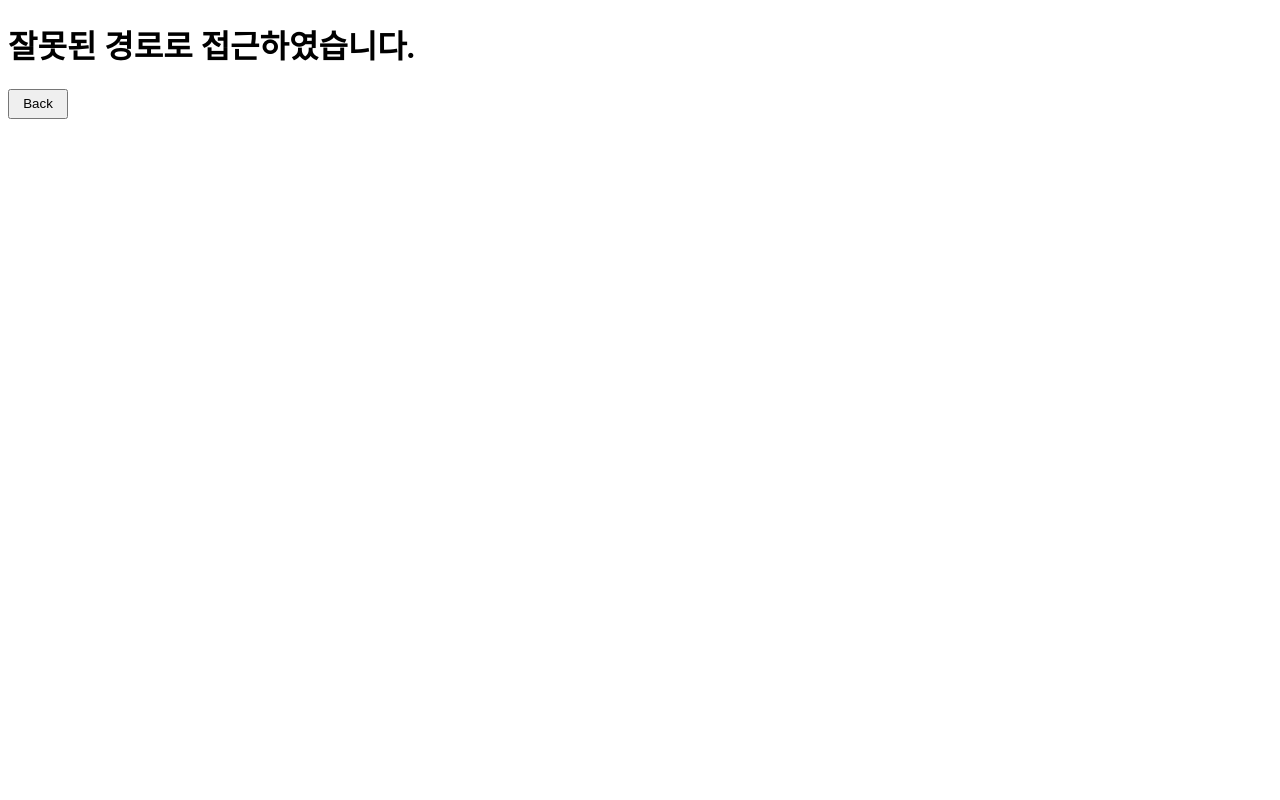
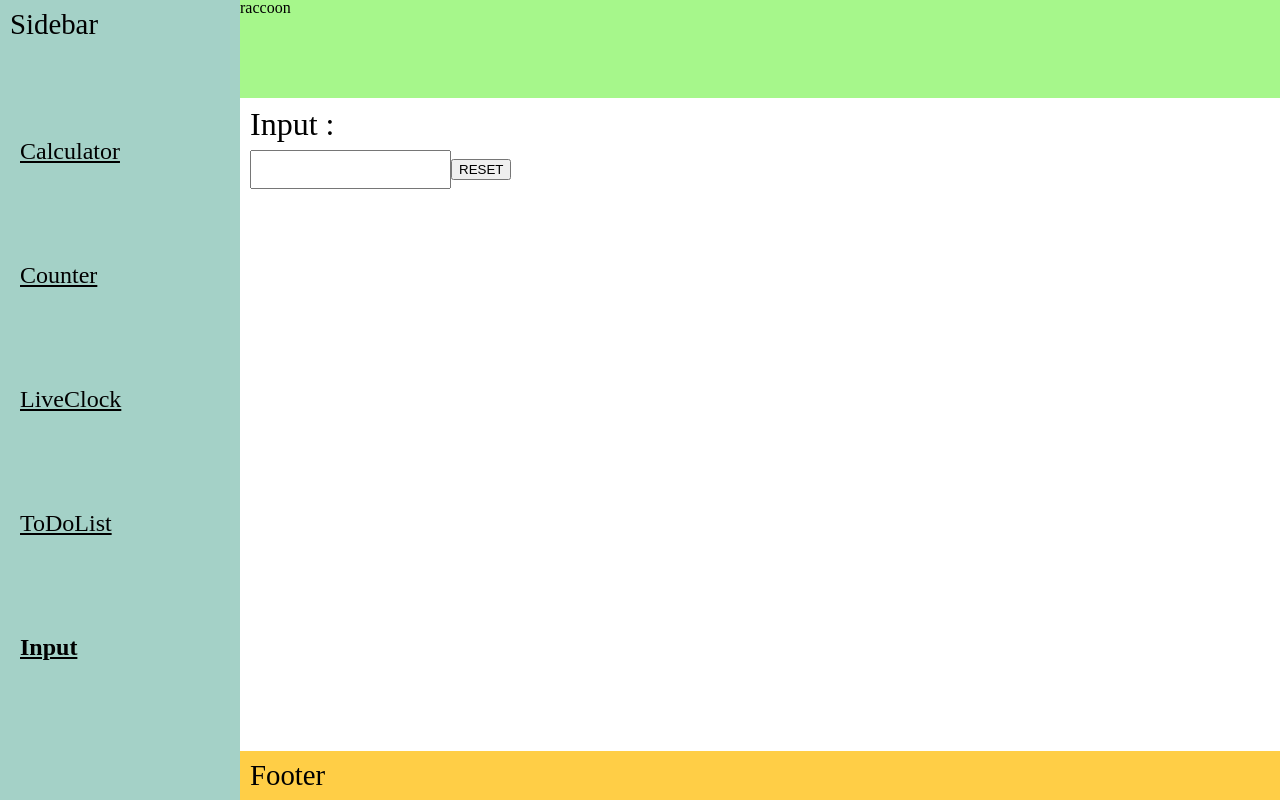
Before and after one commit to tldms1119/react-standard, a React (Create React App) app: page /input in a window 1280 px wide. Built offline with nearby package versions, Linux system fonts and the light colour scheme; a web font is replaced by a local one.

Commit message:
7. Recoil

```diff
--- a/package.json
+++ b/package.json
@@ -15,6 +15,7 @@
         "react-dom": "^18.2.0",
         "react-router-dom": "^6.10.0",
         "react-scripts": "5.0.1",
+        "recoil": "^0.7.7",
         "styled-components": "^5.3.8",
         "styled-reset": "^4.4.5",
         "typescript": "^4.4.2",
--- a/src/components/Input.tsx
+++ b/src/components/Input.tsx
@@ -4,6 +4,7 @@
 
 import styled from "styled-components";
 import { ChangeEvent, useState, useEffect } from "react";
+import { useLoginState } from "@/global/loginState";
 
 const Wrap = styled.div`
     padding: 10px;
@@ -19,13 +20,29 @@ const Wrap = styled.div`
 function Input() {
     // state
     // 함수형 컴포넌트만 hook을 사용할 수 있고 모든 Hook은 컴포넌트 안에 선언되어야 한다.
-    const [inputValue, setInputValue] = useState<string>("");
+    // const [inputValue, setInputValue] = useState<string>("");
+
+    // atom으로 선언한 값을 default값으로 넣어준다.
+    // const [loginInfo, setLoginInfo] = useRecoilState(loginState);
+
+    // custom hook 사용
+    const { login, setLogin, resetLogin } = useLoginState();
 
     // event
     // ChangeEvent<HTMLInputElement> : 어떤 Tag에 따라 이벤트가 발생했느냐에 따라 e의 값이 달라짐
     const onChange = (e: ChangeEvent<HTMLInputElement>) => {
         const value = e.target.value;
-        setInputValue(value);
+        setLogin((prevState) => {
+            const updateLoginInfo = {
+                ...prevState,
+                userId: value,
+            };
+            return updateLoginInfo;
+        });
+    };
+
+    const onReset = () => {
+        resetLogin();
     };
 
     // watch
@@ -35,13 +52,14 @@ function Input() {
     useEffect(() => {
         //init
         console.log(new Date());
-    }, [inputValue]);
+    }, [login.userId]);
 
     // view
     return (
         <Wrap>
-            <h1>Input : {inputValue}</h1>
-            <input value={inputValue} onChange={onChange} />
+            <h1>Input : {login.userId}</h1>
+            <input value={login.userId} onChange={onChange} />
+            <button onClick={onReset}>RESET</button>
         </Wrap>
     );
 }
--- /dev/null
+++ b/src/global/loginState.tsx
@@ -0,0 +1,33 @@
+// 파일명에 State 명시할 경우에는 전역 변수를 관리한다.
+import { atom, useRecoilState, useResetRecoilState } from "recoil";
+
+type LoginInfo = {
+    userId: string;
+    userPw: string;
+};
+
+// 변수 이름과 key이름은 통일시키는게 좋다. 일괄적으로 사용할 수 있다는 장점
+// atom
+const loginState = atom<LoginInfo>({
+    //key는 유일한 아이디가됨
+    key: "loginState",
+    default: {
+        userId: "",
+        userPw: "",
+    },
+});
+
+// Custom Hook(use를 앞에 붙여서 만든다.)
+function useLoginState() {
+    // loginState에서 State를 뺀 이름으로 변수 사용 추천
+    const [login, setLogin] = useRecoilState(loginState);
+    const resetLogin = useResetRecoilState(loginState); // 초기화
+
+    return {
+        login,
+        setLogin,
+        resetLogin,
+    };
+}
+
+export { useLoginState };
--- a/src/index.tsx
+++ b/src/index.tsx
@@ -3,12 +3,15 @@ import React from "react";
 import ReactDOM from "react-dom/client";
 // import App from "@/App";
 import router from "@/router";
+import { RecoilRoot } from "recoil";
 
 const root = ReactDOM.createRoot(
     document.getElementById("root") as HTMLElement
 );
 root.render(
     <React.StrictMode>
-        <RouterProvider router={router} />
+        <RecoilRoot>
+            <RouterProvider router={router} />
+        </RecoilRoot>
     </React.StrictMode>
 );
--- a/src/layout/Footer.tsx
+++ b/src/layout/Footer.tsx
@@ -1,4 +1,5 @@
 import styled from "styled-components";
+import { useLoginState } from "@/global/loginState";
 
 const FooterContainer = styled.footer`
     width: 100%;
@@ -14,7 +15,19 @@ type Props = {
  * @description Footer 컴포넌트
  */
 function Footer({ footerText }: Props) {
-    return <FooterContainer>{footerText}</FooterContainer>;
+    // global State
+    // const [loginInfo] = useRecoilState(loginState);
+
+    // custom Hook
+    const { login, setLogin } = useLoginState();
+    return (
+        <FooterContainer>
+            <h2>
+                {footerText}
+                <p>{login.userId}</p>
+            </h2>
+        </FooterContainer>
+    );
 }
 
 export default Footer;
--- a/src/layout/Header.tsx
+++ b/src/layout/Header.tsx
@@ -1,4 +1,5 @@
 import styled from "styled-components";
+import { useLoginState } from "@/global/loginState";
 
 const HeaderContainer = styled.header`
     width: 100%;
@@ -15,13 +16,17 @@ type Props = {
  * @description Header 컴포넌트
  */
 function Header({ title, description }: Props) {
-    // script
+    // global State
+    // const [loginInfo] = useRecoilState(loginState);
+
+    // custom hook
+    const { login, setLogin } = useLoginState();
 
     // view
     return (
         <HeaderContainer>
             <h1>{title}</h1>
-            <h1>{description}</h1>
+            <h1>{login.userId}</h1>
         </HeaderContainer>
     );
 }
--- a/src/layout/Sidebar.tsx
+++ b/src/layout/Sidebar.tsx
@@ -1,5 +1,6 @@
 import styled from "styled-components";
 import { Link, NavLink } from "react-router-dom";
+import { useLoginState } from "@/global/loginState";
 
 const SidebarContainer = styled.div`
     position: fixed;
@@ -25,9 +26,17 @@ type Props = {
  * @description sidebar 컴포넌트
  */
 function Sidebar({ title, description }: Props) {
+
+    // global State
+    // const [loginInfo] = useRecoilState(loginState);
+
+    // custom hook
+    const { login, setLogin } = useLoginState();
+
     return (
         <SidebarContainer>
             <h2>Sidebar</h2>
+            <h2>{login.userId}</h2>
             <ul>
                 <li>
                     {/* NavLink로 클릭 스타일 효과 줄 수 있음 */}
@@ -82,6 +91,19 @@ function Sidebar({ title, description }: Props) {
                         ToDoList
                     </NavLink>
                 </li>
+                <li>
+                    <NavLink
+                        to="input"
+                        style={({ isActive, isPending }) => {
+                            return {
+                                fontWeight: isActive ? "bold" : "",
+                                color: isPending ? "red" : "black",
+                            };
+                        }}
+                    >
+                        Input
+                    </NavLink>
+                </li>
             </ul>
         </SidebarContainer>
     );
--- a/src/router.js
+++ b/src/router.js
@@ -5,6 +5,7 @@ import Calculator from "@/components/Calculator";
 import Counter from "@/components/Counter";
 import LiveClock from "@/components/LiveClock";
 import TodoList from "@/components/ToDoList";
+import Input from "@/components/Input";
 
 // 바뀌는 URL을 한곳에서 정의
 const router = createBrowserRouter([
@@ -32,6 +33,10 @@ const router = createBrowserRouter([
                 path: "/to-do-list",
                 element: <TodoList />,
             },
+            {
+                path: "/input",
+                element: <Input />,
+            },
         ],
     },
     // {
```
Also changed, not shown: 2 other files (tests, documents, lock files or other folders).
